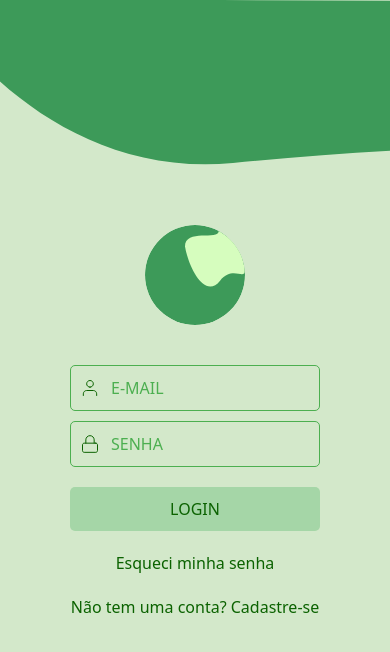
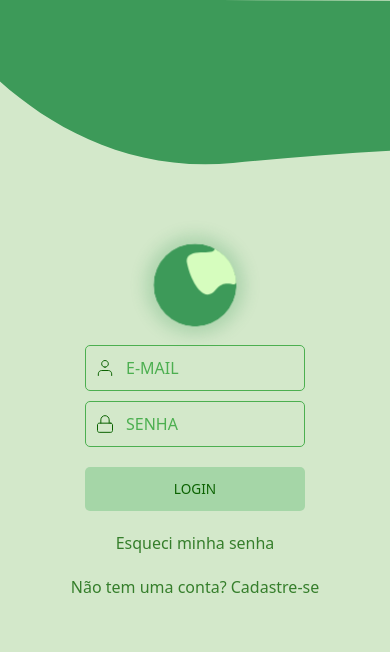
Before and after one commit to gustavodeazevedo/GreenList, a React (Vite) app: page / in a window 390 px wide. Both pictures are taken after a click on the link "Já tem uma conta? Faça login". Shown: the top 652 px of the page. Built offline with nearby package versions, Linux system fonts and the light colour scheme.

Commit message:
feat: adição de animações modernas

```diff
--- a/src/components/Login.css
+++ b/src/components/Login.css
@@ -18,6 +18,34 @@
   width: 100px; /* Adjust size as needed */
   height: 100px;
   border-radius: 50%;
+  animation: logoAnimation 1.5s ease-out forwards,
+    logoPulse 2s ease-in-out 1.5s infinite alternate;
+}
+
+@keyframes logoAnimation {
+  0% {
+    opacity: 0;
+    transform: scale(0.5) rotate(-10deg);
+  }
+  50% {
+    opacity: 0.8;
+    transform: scale(1.1) rotate(5deg);
+  }
+  100% {
+    opacity: 1;
+    transform: scale(1) rotate(0);
+  }
+}
+
+@keyframes logoPulse {
+  0% {
+    box-shadow: 0 0 0 0 rgba(61, 154, 89, 0.4);
+    transform: scale(1);
+  }
+  100% {
+    box-shadow: 0 0 20px 10px rgba(61, 154, 89, 0.2);
+    transform: scale(1.05);
+  }
 }
 
 .login-form {
@@ -57,6 +85,9 @@
   background-color: transparent;
   color: #4caf50; /* Text color */
   transition: border-color 0.3s ease, background-color 0.3s ease; /* Add transition for smooth animation */
+  opacity: 0;
+  transform: translateY(20px);
+  animation: fadeInUp 0.5s ease-out 1.8s forwards;
 }
 
 .login-input::placeholder {
@@ -69,6 +100,17 @@
   outline: none; /* Remove default focus outline */
 }
 
+@keyframes fadeInUp {
+  0% {
+    opacity: 0;
+    transform: translateY(20px);
+  }
+  100% {
+    opacity: 1;
+    transform: translateY(0);
+  }
+}
+
 .login-button {
   width: 250px;
   padding: 10px;
@@ -78,6 +120,16 @@
   border-radius: 5px;
   cursor: pointer;
   margin-top: 10px;
+  opacity: 0;
+  transform: translateY(20px);
+  animation: fadeInUp 0.5s ease-out 2.2s forwards;
+  transition: background-color 0.3s ease, transform 0.2s ease;
+}
+
+.login-button:hover {
+  background-color: #81c784;
+  transform: translateY(-2px);
+  box-shadow: 0 4px 8px rgba(0, 0, 0, 0.1);
 }
 
 .forgot-password {
@@ -120,6 +172,73 @@
   margin-bottom: 20px;
   font-size: 0.9rem;
   text-align: center;
+  max-width: 100%;
+  padding: 0 15px;
+  word-wrap: break-word;
+}
+
+/* Media queries para dispositivos móveis */
+@media screen and (max-width: 480px) {
+  .form-description {
+    font-size: 0.85rem;
+    padding: 0 10px;
+    margin-bottom: 15px;
+  }
+
+  .login-input {
+    width: 220px;
+  }
+
+  .login-button {
+    width: 220px;
+    font-size: 0.85rem;
+    padding: 8px 5px;
+    white-space: normal;
+    height: auto;
+    min-height: 44px;
+  }
+
+  .form-title {
+    font-size: 1.3rem;
+  }
+
+  .login-logo {
+    margin-bottom: 20px;
+  }
+
+  .logo-image {
+    width: 80px;
+    height: 80px;
+  }
+}
+
+/* Media queries para dispositivos móveis muito pequenos */
+@media screen and (max-width: 320px) {
+  .form-description {
+    font-size: 0.8rem;
+    padding: 0 8px;
+    margin-bottom: 12px;
+    line-height: 1.3;
+  }
+
+  .login-input {
+    width: 200px;
+  }
+
+  .login-button {
+    width: 200px;
+    font-size: 0.8rem;
+    min-height: 40px;
+  }
+
+  .form-title {
+    font-size: 1.2rem;
+  }
+
+  .logo-image {
+    width: 70px;
+    height: 70px;
+  }
 }
 
 .links-container {
@@ -128,4 +247,15 @@
   align-items: center;
   margin-top: 10px;
   gap: 10px;
+  opacity: 0;
+  animation: fadeIn 0.5s ease-out 2.5s forwards;
 }
+
+@keyframes fadeIn {
+  0% {
+    opacity: 0;
+  }
+  100% {
+    opacity: 1;
+  }
+}
--- a/src/components/Login.jsx
+++ b/src/components/Login.jsx
@@ -71,6 +71,7 @@ function Login({ setIsLoggedIn, switchToSignup }) {
               type="text"
               placeholder="E-MAIL"
               className="login-input with-icon"
+              style={{ animationDelay: "1.8s" }}
               value={email}
               onChange={(e) => setEmail(e.target.value)}
             />
@@ -83,6 +84,7 @@ function Login({ setIsLoggedIn, switchToSignup }) {
               type="password"
               placeholder="SENHA"
               className="login-input with-icon"
+              style={{ animationDelay: "2.0s" }}
               value={password}
               onChange={(e) => setPassword(e.target.value)}
             />
```
